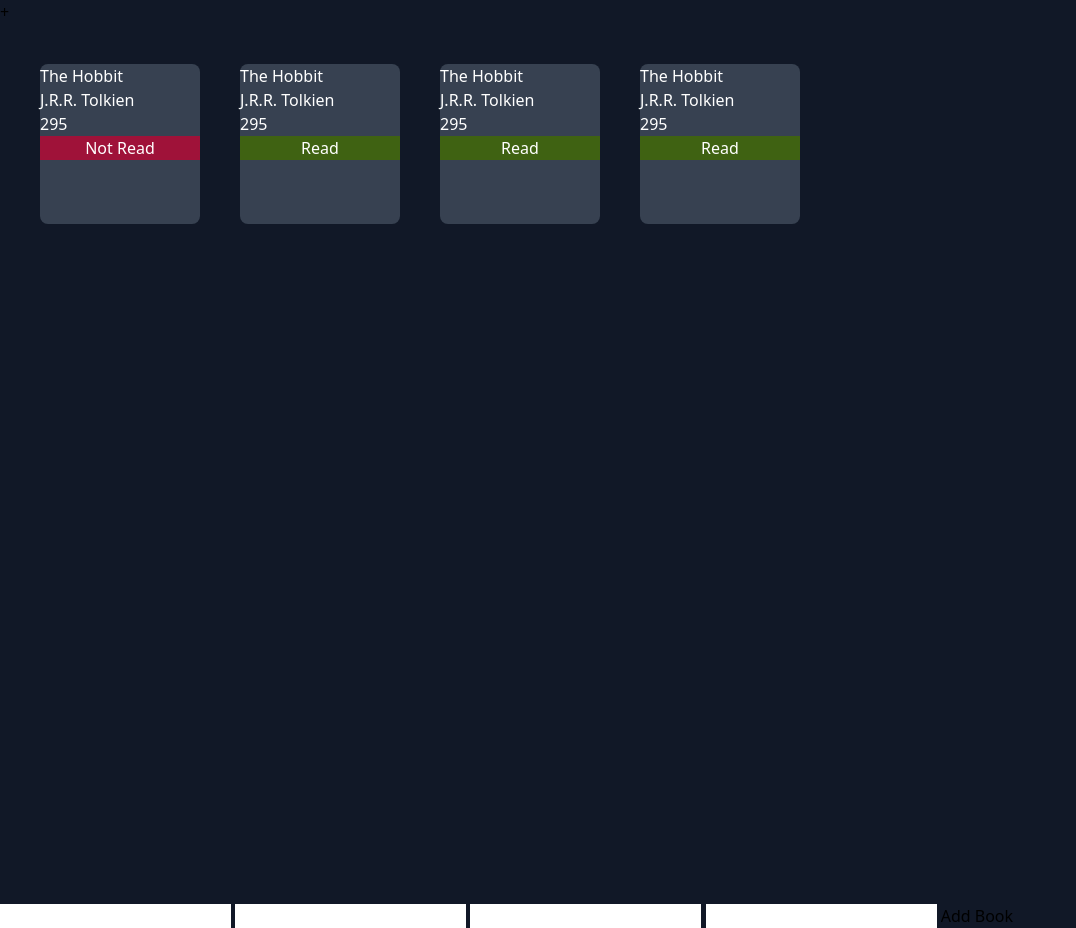
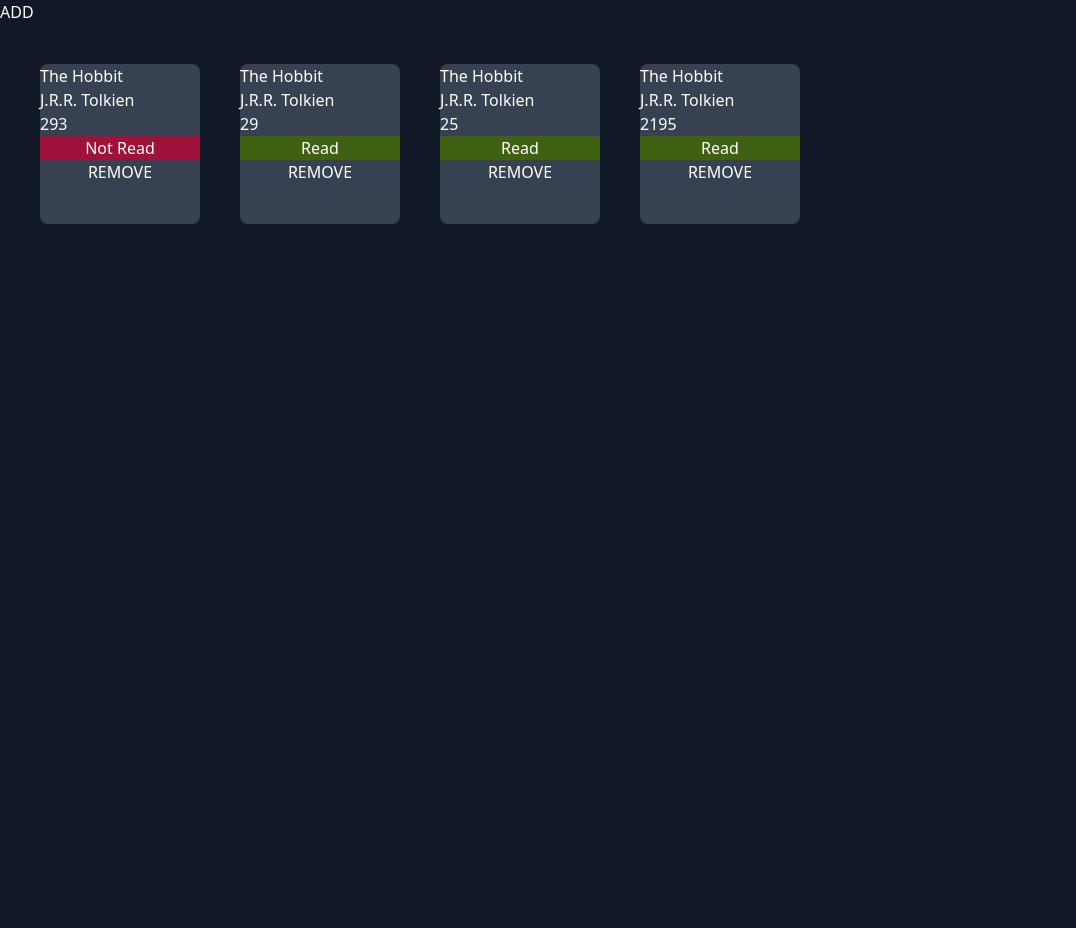
Before and after one commit to sdubonsa/Book-List, a plain HTML site: page index.html in a window 1280 px wide. Shown: the whole page, without its empty margins (0-1076 px from the left). After the commit the page ends 864 px from the top, so only its background shows below. Drawn offline with Linux system fonts and the light colour scheme.

Commit message:
Added all functionality

```diff
--- a/book.js
+++ b/book.js
@@ -17,6 +17,13 @@
     },
     getStorage() {
         return this.storage
+    },
+    removeBook(book) {
+        console.log("reached")
+
+        this.storage = this.storage.filter(function(el) {
+            return el != book
+        })
     }
 }
 
@@ -58,6 +65,14 @@
             toggleRead(book)
         }
 
+        const removeBtn = document.createElement('button')
+        removeBtn.classList.add("remove-btn")
+        removeBtn.onclick = function() {
+            Library.removeBook(book)
+            updateDisplay()
+
+        }
+
         // GIVE CARD ELEMENTS THINGS
         title.innerHTML = book.title
         author.innerHTML = book.author
@@ -69,12 +84,14 @@
             isRead.innerHTML = 'Not Read'
             isRead.classList.add("bg-rose-800")
         }
+        removeBtn.innerHTML = 'REMOVE'
 
         // APPEND ELEMENTS
         card.appendChild(title)
         card.appendChild(author)
         card.appendChild(pages)
         card.appendChild(isRead)
+        card.appendChild(removeBtn)
 
         // ADD STUFF TO THE CARD-CONTAINER
         const container = document.getElementById('card-container')
@@ -94,10 +111,9 @@
 
     let newBook = new Book(data.get("title"), data.get("author"), data.get("pages"), true)
 
-    console.log(Library.getStorage())
     Library.addBookToLibrary(newBook)
-    console.log(Library.getStorage())
 
+    addForm.classList.add('hidden')
     updateDisplay()
 }
 
@@ -106,10 +122,18 @@
     doForm()
 })
 
-let theHobbit = new Book("The Hobbit", "J.R.R. Tolkien", 295, false)
-let theHobbit2 = new Book("The Hobbit", "J.R.R. Tolkien", 295, true)
-let theHobbit3 = new Book("The Hobbit", "J.R.R. Tolkien", 295, true)
-let theHobbit4 = new Book("The Hobbit", "J.R.R. Tolkien", 295, true)
+const addBtn = document.querySelector('#add-book')
+const addForm = document.querySelector('#add-book-form')
+
+addBtn.addEventListener('click', function() {
+    addForm.classList.remove('hidden')
+})
+
+// ### ADDING STUFF TO THE LIBRARY ###
+let theHobbit = new Book("The Hobbit", "J.R.R. Tolkien", 293, false)
+let theHobbit2 = new Book("The Hobbit", "J.R.R. Tolkien", 29, true)
+let theHobbit3 = new Book("The Hobbit", "J.R.R. Tolkien", 25, true)
+let theHobbit4 = new Book("The Hobbit", "J.R.R. Tolkien", 2195, true)
 
 Library.addBookToLibrary(theHobbit)
 Library.addBookToLibrary(theHobbit2)
@@ -117,5 +141,3 @@
 Library.addBookToLibrary(theHobbit4)
 
 updateDisplay()
-
-console.log(Library.getStorage())
--- a/index.html
+++ b/index.html
@@ -10,20 +10,23 @@
     <title>Book Library</title>
 </head>
 
+<header>
+
+</header>
+
 <body class="h-screen bg-gray-900">
-    <button id="add-book text-white">+</button>
-    <div id="card-container"></div>
-
-    <div id="add-book-form">
-        <form id="form">
-            <input type="text" id="title-input">
-            <input type="text" id="author-input">
-            <input type="number" id="pages-input">
+    <button id="add-book" class="text-white">ADD</button>
+    <div id="add-book-form" class="hidden w-1/4 flex justify-center">
+        <form id="form" class="flex flex-col gap-2">
+            <input type="text" id="title-input" required>
+            <input type="text" id="author-input" required>
+            <input type="number" id="pages-input" required>
             <input type="text" id="read-input">
 
-            <input type="submit" value="Add Book">
+            <input type="submit" value="Add Book" class="text-white">
         </form>
     </div>
+    <div id="card-container"></div>
 </body>
 
 </html>
```
Also changed, not shown: output.css.
